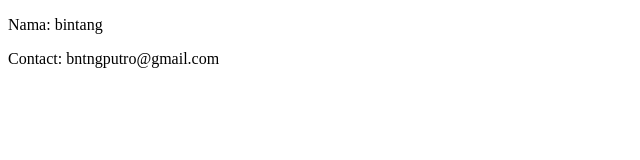
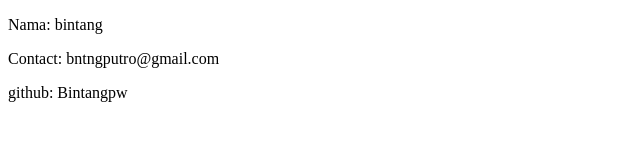
Before and after one commit to Bintangpw/belajar-git, a plain HTML site: page contact.html in a window 1280 px wide. Shown: the whole page, without its empty margins (0-640 px from the left). Drawn offline with Linux system fonts and the light colour scheme.

Commit message:
Update contact.html

```diff
--- a/contact.html
+++ b/contact.html
@@ -7,5 +7,6 @@
   <body>
     <p>Nama: bintang</p>
     <p>Contact: bntngputro@gmail.com</p>
+    <p>github: Bintangpw</p>
   </body>
 </html>
```
